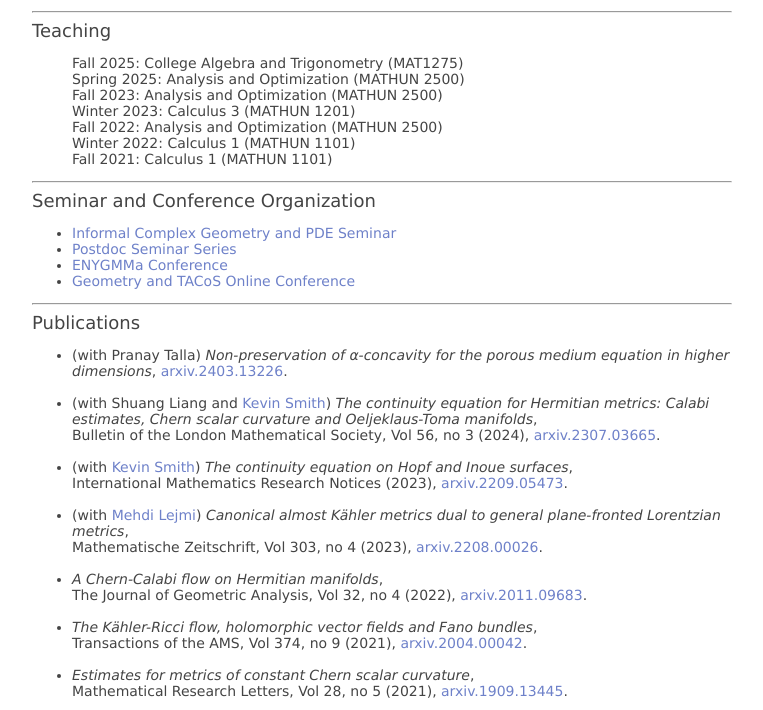
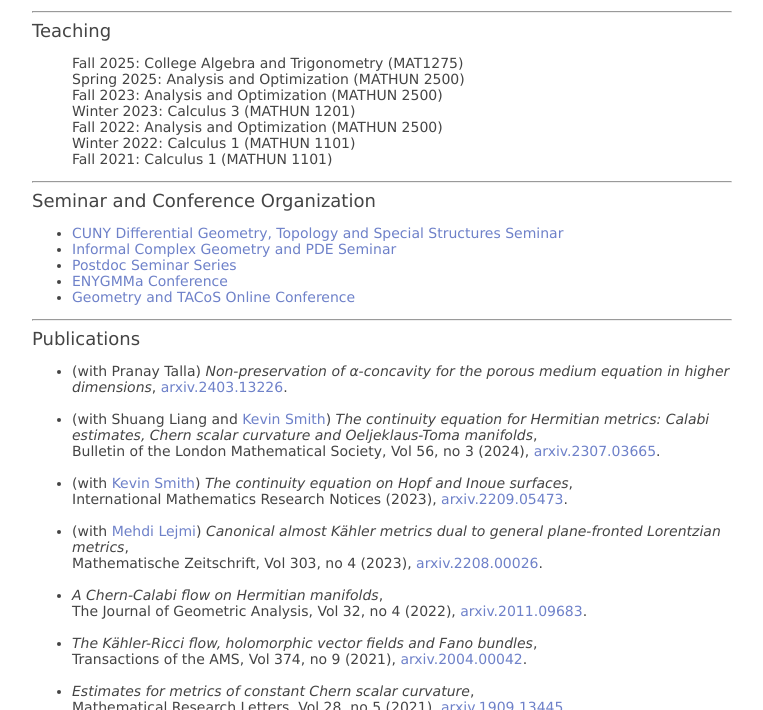
Before and after one commit to xsshen/xsshen.github.io, a plain HTML site: page index.html in a window 1280 px wide. Shown: the part 390-1100 px from the top of the page, without its empty margins (258-1021 px from the left). Drawn offline with Linux system fonts and the light colour scheme.

Commit message:
Update index.html

```diff
--- a/index.html
+++ b/index.html
@@ -84,6 +84,7 @@ Fall 2021: Calculus 1 (MATHUN 1101)<br>
 		<td width='700'>
 			<tr><font size=+1>Seminar and Conference Organization</font>
 			<ul>
+<li><a href="https://www.scottwilsonmath.com/DGTsem">CUNY Differential Geometry, Topology and Special Structures Seminar</a><br></li>
 <li><a href="http://math.columbia.edu/~wangchuwen/seminar">Informal Complex Geometry and PDE Seminar</a><br></li>
 <li><a href="https://sites.google.com/view/nathanchen/seminars/postdoc-seminar-series">Postdoc Seminar Series</a><br></li>
 <li><a href="https://sites.google.com/stonybrook.edu/enygmma/home?authuser=0">ENYGMMa Conference</a><br></li>
```
